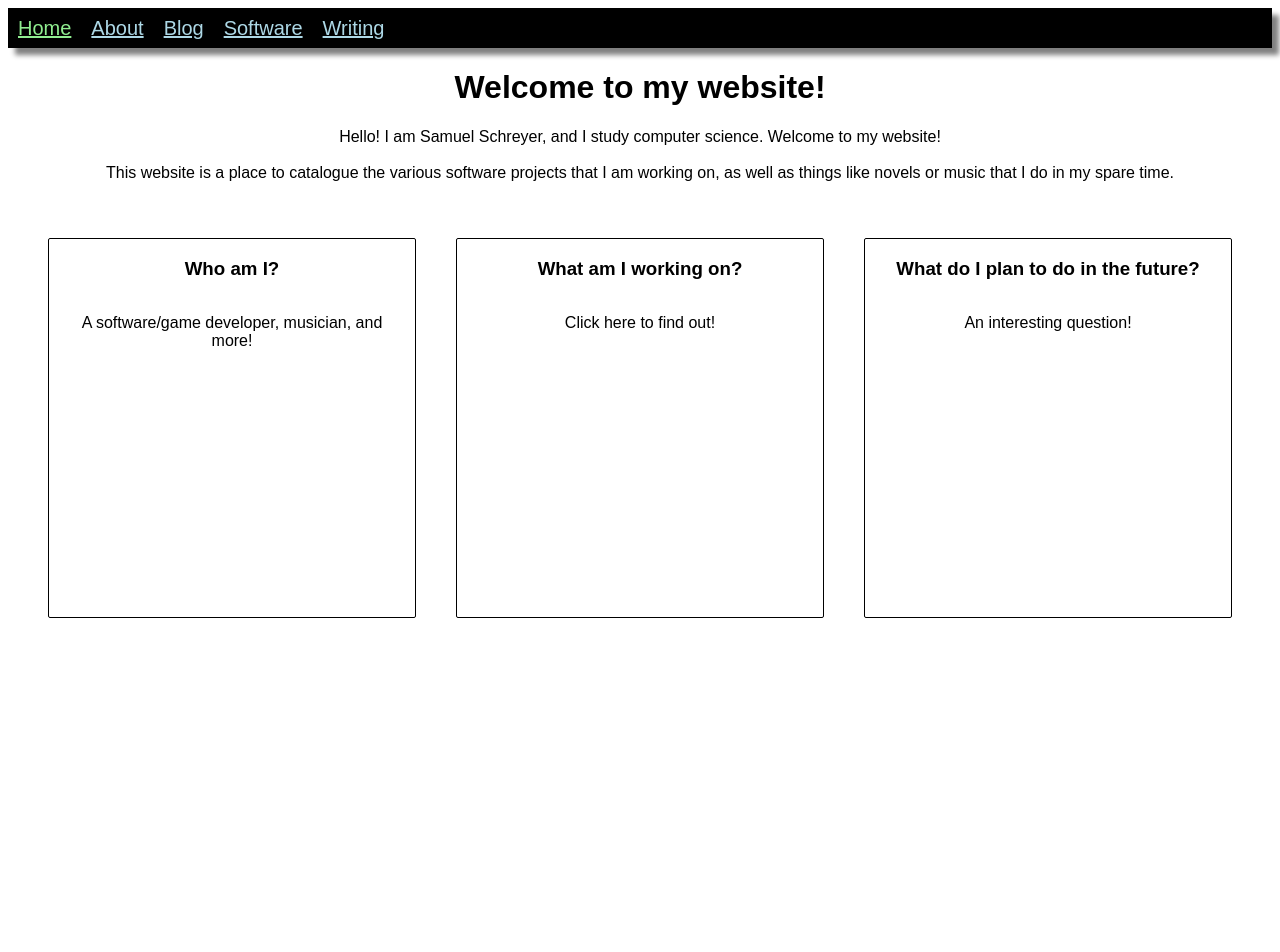
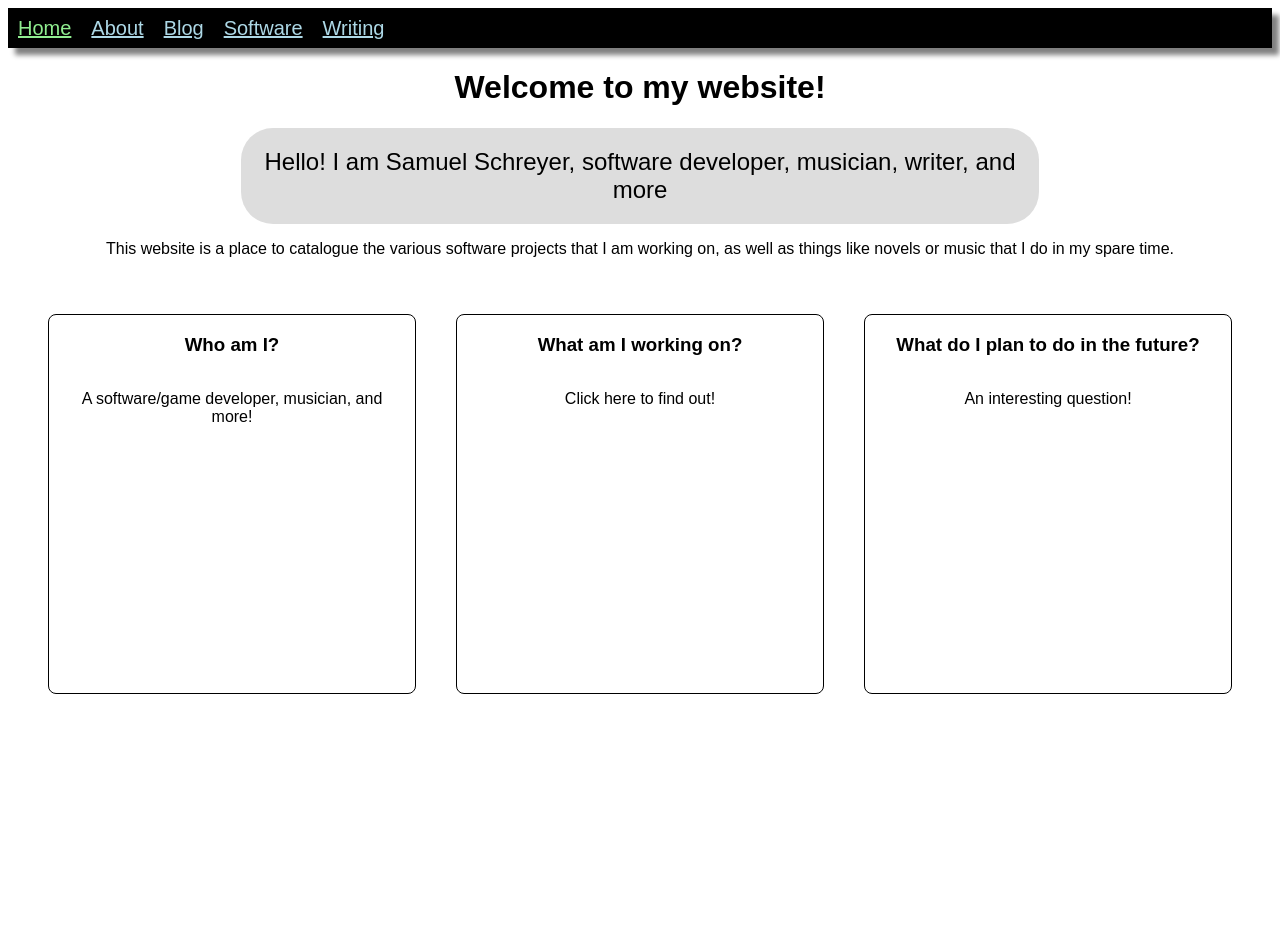
Before and after one commit to sschreyer/sschreyer.github.io, a Jekyll site: the page built from index.html, in a window 1280 px wide. Built offline with Jekyll 4.4.1, drawn with Linux system fonts in a browser that asks for light colours; before the commit the page ends 900 px from its top, so only the background shows below that.

Commit message:
Add a grey background colour and oval-ish shape beyond subheading on the main page. Also make the corners of the square buttons on the main page rounder

```diff
--- a/_sass/main.scss
+++ b/_sass/main.scss
@@ -41,6 +41,18 @@ nav a {
     line-height: 40px;
 }
 
+#main_page_subheading {
+    display: flex;
+    justify-content: center;
+    width: 60%;
+    padding: 20px;
+    margin: 0px;
+    font-size: 24px;
+    font-weight: normal;
+    border-radius: 32px;
+    background-color: #dddddd;
+}
+
 #homepage_body {
     display: flex;
     padding: 20px;
@@ -58,7 +70,7 @@ nav a {
 
     flex: 1;
     border: 1px black solid;
-    border-radius: 2px;
+    border-radius: 8px;
     padding: 0px 15px;
     margin: 20px;
     height: 60%;
@@ -67,3 +79,8 @@ nav a {
 .homepage_block:hover {
     background-color: #dddddd;
 }
+
+.centered_flex_container {
+    display: flex;
+    justify-content: center;
+}
--- a/index.html
+++ b/index.html
@@ -3,19 +3,22 @@ title: Home
 ---
 <h1>{{ "Welcome to my website!"}}</h1>
 
+
+
 <!-- this is essentially a subheading of sorts... -->
+<div class="centered_flex_container">
+    <h2 id="main_page_subheading">
+        Hello! I am Samuel Schreyer, software developer, musician, writer, and more
+    </h2>
+</div>
+
+<div>
     <p>
-    Hello! I am Samuel Schreyer, and I study computer science. Welcome
-    to my website!
-    <br>
-    <br>
         This website is a place to catalogue the various software projects that
-    I am working on, as well as things like novels or music that I do in
-    my spare time.
+        I am working on, as well as things like novels or music that I do in my
+        spare time.
     </p>
-
     <div id="homepage_body">
-
         <div id="whoAmI" class="homepage_block">
             <h3>
                 Who am I?
@@ -46,5 +49,6 @@ title: Home
             </p>
         </div>
     </div>
+</div>
 
 <script src="/script.js"></script>
```
Lines whose indentation alone changed are shown as unchanged.
